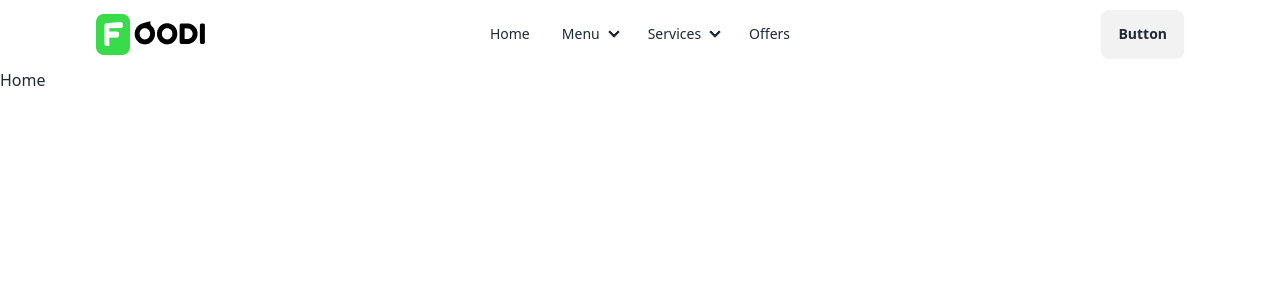
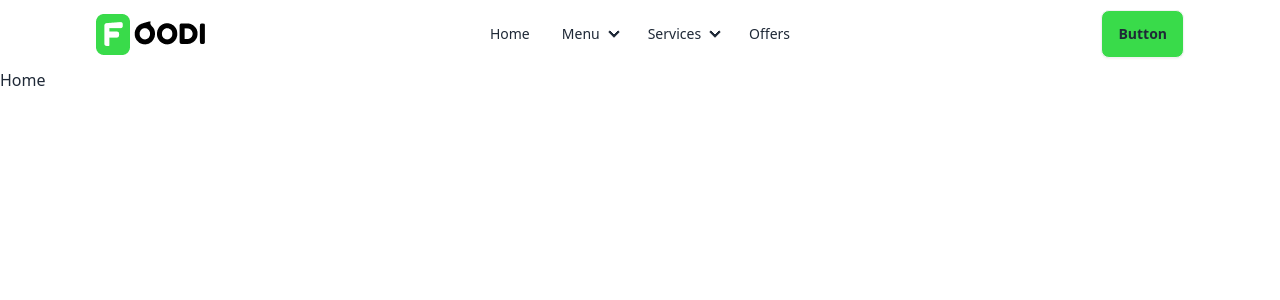
Before and after one commit to Sahil3982/Foodify, a React (Vite) app in the folder frontend/: page / in a window 1280 px wide. Shown: the top 300 px of the page. Built offline with nearby package versions, Linux system fonts and the light colour scheme.

Commit message:
Updated navbar

```diff
--- a/frontend/src/Components/Navbar.jsx
+++ b/frontend/src/Components/Navbar.jsx
@@ -94,7 +94,7 @@ const Navbar = () => {
           </ul>
         </div>
         <div className="navbar-end">
-          <a className="btn">Button</a>
+          <a className="btn bg-green">Button</a>
         </div>
       </div>
     </header>
```
